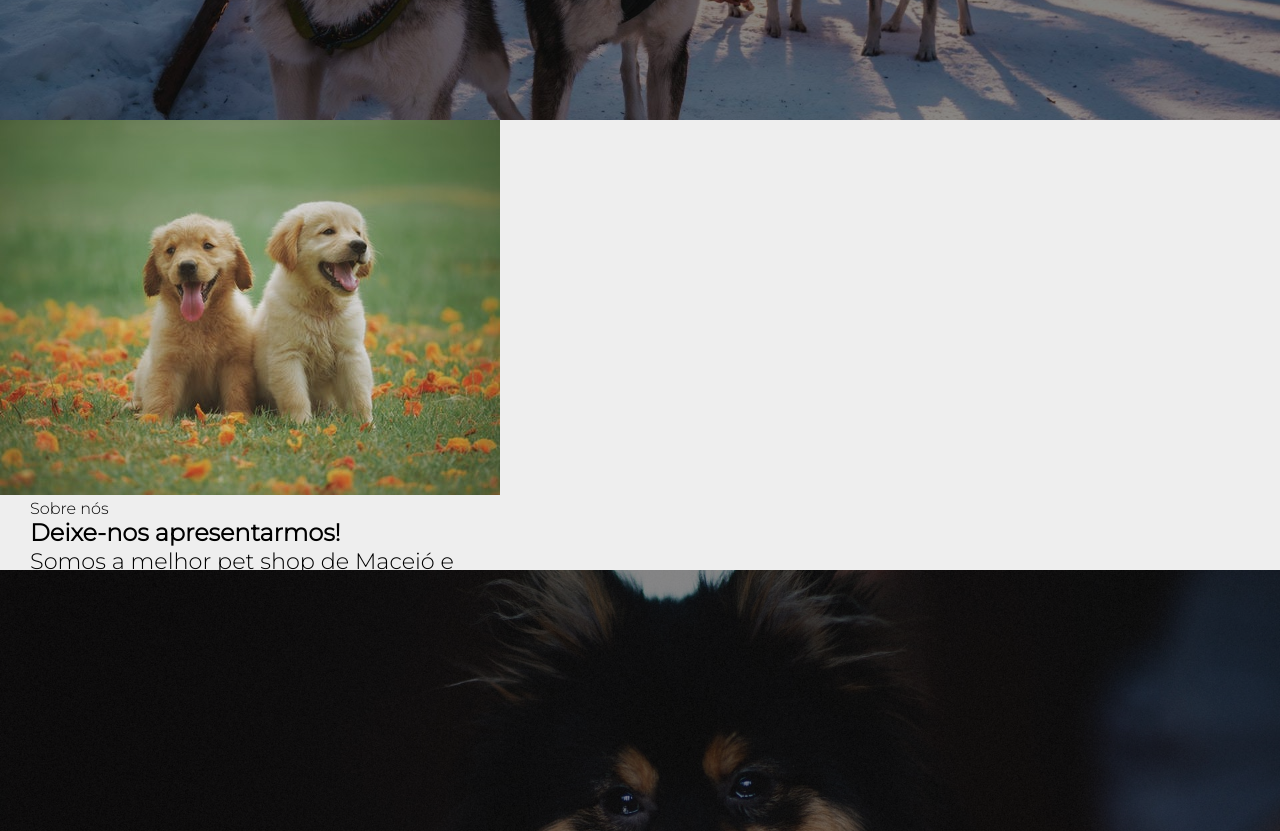
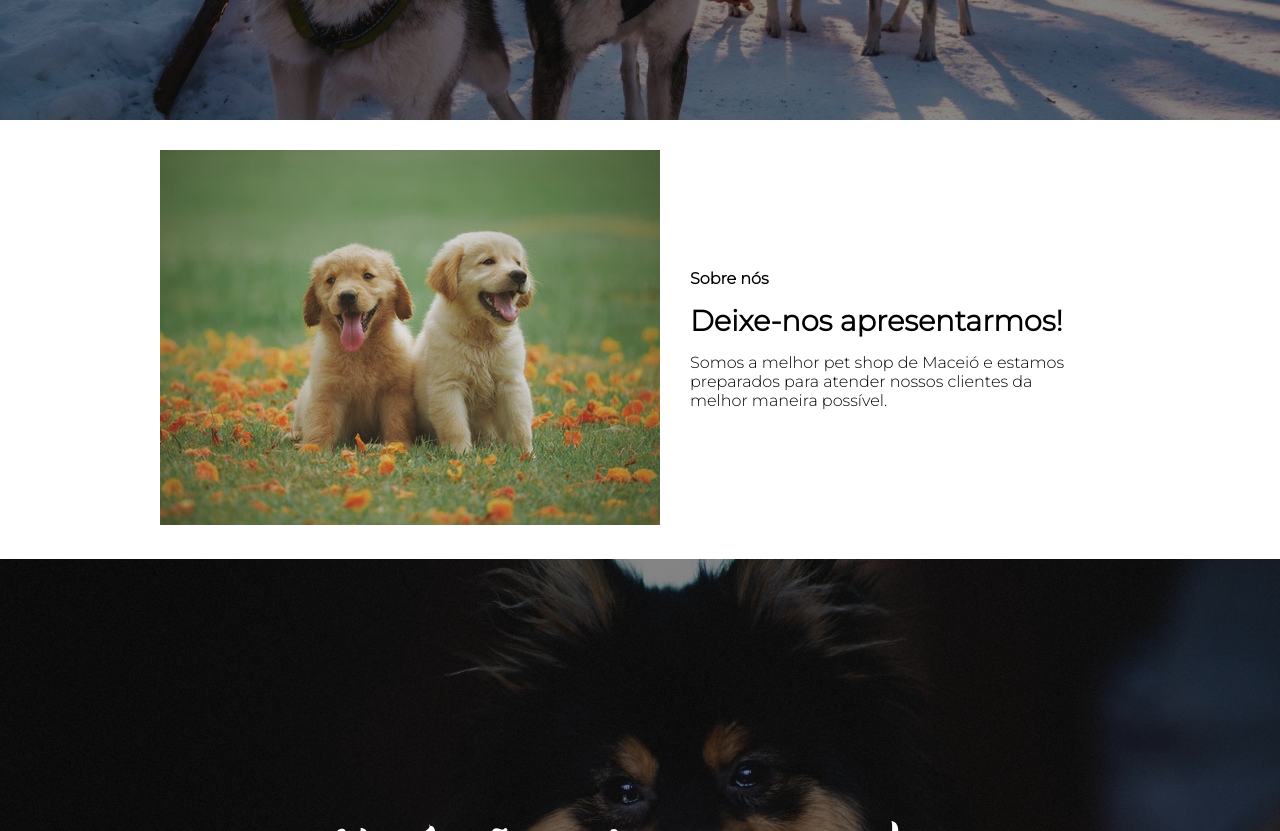
Before and after one commit to josevini/dogs-page, a plain HTML site: page index.html in a window 1280 px wide. Shown: the part 460-1291 px from the top of the page. Drawn offline with Linux system fonts and the light colour scheme.

Commit message:
style.css updated

```diff
--- a/css/style.css
+++ b/css/style.css
@@ -204,32 +204,34 @@ section#contact {
     background-color: var(--color-cta-hover);
 }
 
-section#about > .container-about {
-    width: auto;
+section#about {
+    height: auto;
+    background-color: #fff;
     display: flex;
-    align-items: center;
-    position: absolute;
-    top: 50%;
-    left: 50%;
-    transform: translate(-50%, -50%);
-}
-
-.img-about {
-    margin: 0 30px;
+    flex-wrap: wrap;
+    justify-content: center;
+    padding: 30px 0;
 }
 
 .content {
-    width: 470px;
-    margin: 0 30px;
+    width: 400px;
+    display: flex;
+    flex-direction: column;
+    justify-content: center;
+    margin: 20px 30px;
 }
 
-.subtitle {
+.prefix {
+    font-weight: bold;
+}
+
+.title-about {
     font-size: 1.8em;
-    margin-bottom: 10px;
+    margin: 15px 0;
 }
 
 .description {
-    font-size: 1.4em;
+    font-size: 1em;
 }
 
 section {
@@ -252,6 +254,10 @@ section {
     .title {
         font-size: 2em;
     }
+
+    /* .prefix, .title-about {
+        text-align: center;
+    } */
 }
 
 @media (max-width: 768px) {
```
